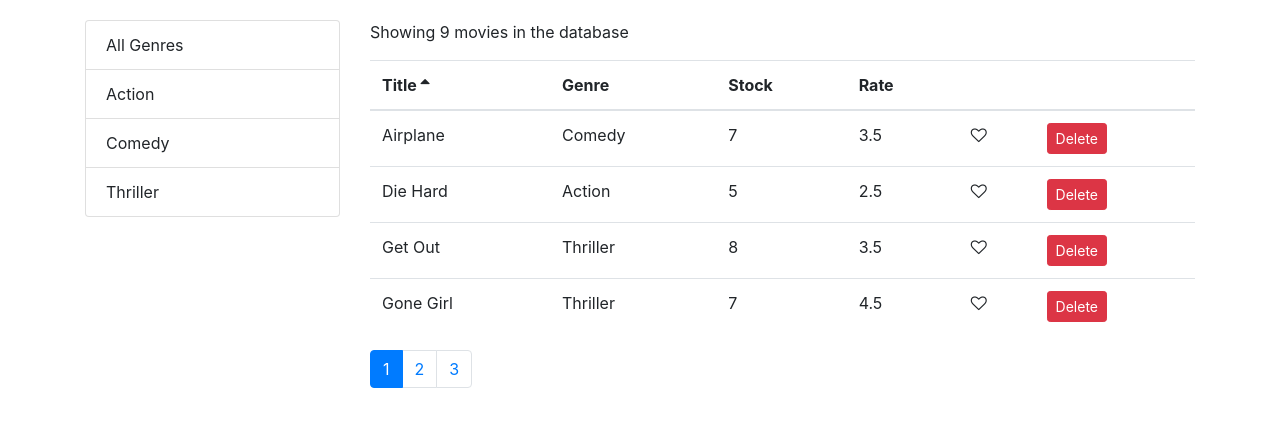
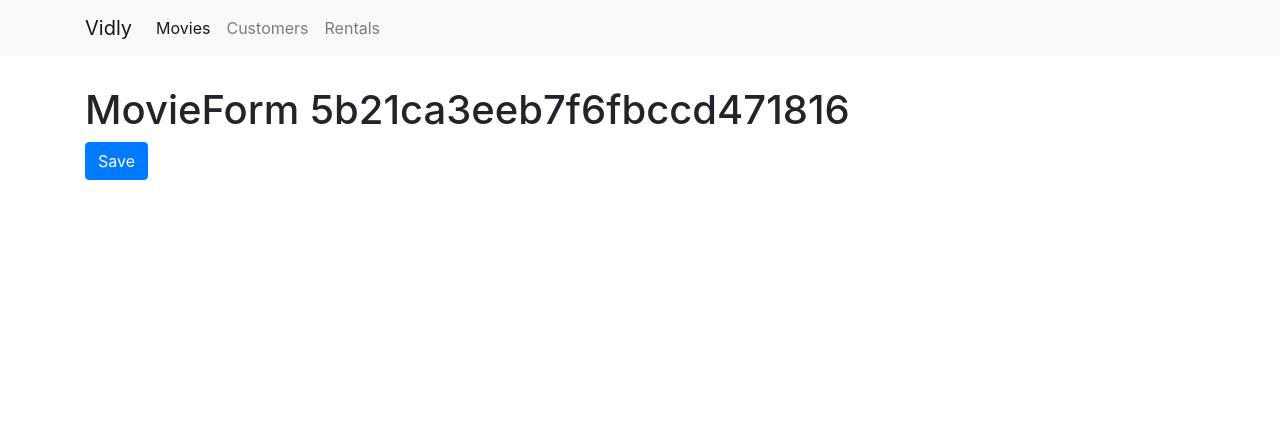
Before and after one commit to xDamneDx/Mastering-React, a React (Create React App) app in the folder vidly/: page /movies/5b21ca3eeb7f6fbccd471816 in a window 1280 px wide. Shown: the top 426 px of the page. Built offline with nearby package versions, Linux system fonts and the light colour scheme; the HTML template or start-up script is replaced by a standard one.

Commit message:
Completed the chapter 'Routing'

```diff
--- a/vidly/package.json
+++ b/vidly/package.json
@@ -12,6 +12,7 @@
     "prop-types": "^15.7.2",
     "react": "^16.13.1",
     "react-dom": "^16.13.1",
+    "react-router-dom": "^5.1.2",
     "react-scripts": "3.4.1"
   },
   "scripts": {
--- a/vidly/src/App.js
+++ b/vidly/src/App.js
@@ -1,12 +1,29 @@
 import React from 'react';
+import { Route, Switch, Redirect } from 'react-router-dom';
+import NavBar from './components/navBar';
+import NotFound from './components/notFound';
+import Movies from './components/movies';
+import Rentals from './components/rentals';
+import Customers from './components/customers';
+import MovieForm from './components/movieForm';
 import './App.css';
-import Movies from './components/movies';
 
 function App () {
   return (
-    <main className='container'>
-      <Movies />
-    </main>
+    <>
+      <NavBar />
+      <main className='container'>
+        <Switch>
+          <Route path='/movies/:id' component={MovieForm} />
+          <Route path='/movies' component={Movies} />
+          <Route path='/customers' component={Customers} />
+          <Route path='/rentals' component={Rentals} />
+          <Route path='/not-found' component={NotFound} />
+          <Redirect from='/' exact to='/movies' />
+          <Redirect to='/not-found' />
+        </Switch>
+      </main>
+    </>
   );
 }
 
--- a/vidly/src/components/common/tableBody.jsx
+++ b/vidly/src/components/common/tableBody.jsx
@@ -20,7 +20,7 @@
       <tbody>
         {data.map(item => (
           <tr key={item._id}>
-            {columns.map(column => <td key={this.createKey(item, column)} >{this.renderCell(item, column)}</td>)}
+            {columns.map(column => <td key={this.createKey(item, column)}>{this.renderCell(item, column)}</td>)}
           </tr>
         ))}
       </tbody>
--- /dev/null
+++ b/vidly/src/components/customers.jsx
@@ -0,0 +1,9 @@
+import React from 'react';
+
+const Customers = () => {
+  return (
+    <h1>Customers</h1>
+  );
+};
+
+export default Customers;
--- /dev/null
+++ b/vidly/src/components/movieForm.jsx
@@ -0,0 +1,12 @@
+import React from 'react';
+
+const MovieForm = ({ match, history }) => {
+  return (
+    <div>
+      <h1>MovieForm {match.params.id}</h1>
+      <button className='btn btn-primary' onClick={() => history.push('/movies')}>Save</button>
+    </div>
+  );
+};
+
+export default MovieForm;
--- a/vidly/src/components/moviesTable.jsx
+++ b/vidly/src/components/moviesTable.jsx
@@ -1,10 +1,11 @@
 import React, { Component } from 'react';
+import { Link } from 'react-router-dom';
 import Table from './common/table';
 import Like from './common/like';
 
 class MoviesTable extends Component {
   columns = [
-    { path: 'title', label: 'Title' },
+    { path: 'title', label: 'Title', content: movie => <Link to={`/movies/${movie._id}`}>{movie.title}</Link> },
     { path: 'genre.name', label: 'Genre' },
     { path: 'numberInStock', label: 'Stock' },
     { path: 'dailyRentalRate', label: 'Rate' },
--- /dev/null
+++ b/vidly/src/components/navBar.jsx
@@ -0,0 +1,25 @@
+import React from 'react';
+import { NavLink, Link } from 'react-router-dom';
+
+const NavBar = () => {
+  return (
+    <nav className='navbar navbar-expand-lg navbar-light bg-light'>
+      <div className='container'>
+        <Link className='navbar-brand' to='/'>Vidly</Link>
+        <button className='navbar-toggler' type='button' data-toggle='collapse' data-target='#navbarSupportedContent' aria-controls='navbarSupportedContent' aria-expanded='false' aria-label='Toggle navigation'>
+          <span className='navbar-toggler-icon' />
+        </button>
+
+        <div className='collapse navbar-collapse' id='navbarSupportedContent'>
+          <div className='navbar-nav'>
+            <NavLink className='nav-item nav-link' to='/movies'>Movies</NavLink>
+            <NavLink className='nav-item nav-link' to='/customers'>Customers</NavLink>
+            <NavLink className='nav-item nav-link' to='/rentals'>Rentals</NavLink>
+          </div>
+        </div>
+      </div>
+    </nav>
+  );
+};
+
+export default NavBar;
--- /dev/null
+++ b/vidly/src/components/notFound.jsx
@@ -0,0 +1,9 @@
+import React from 'react';
+
+const NotFound = () => {
+  return (
+    <h1>Not Found</h1>
+  );
+};
+
+export default NotFound;
--- /dev/null
+++ b/vidly/src/components/rentals.jsx
@@ -0,0 +1,9 @@
+import React from 'react';
+
+const Rentals = () => {
+  return (
+    <h1>Rentals</h1>
+  );
+};
+
+export default Rentals;
--- a/vidly/src/index.css
+++ b/vidly/src/index.css
@@ -3,7 +3,7 @@
     "Ubuntu", "Cantarell", "Fira Sans", "Droid Sans", "Helvetica Neue",
     sans-serif;
   margin: 0;
-  padding: 20px 0 0 0;
+  padding: 0 0 0 0;
 
   -webkit-font-smoothing: antialiased;
   -moz-osx-font-smoothing: grayscale;
@@ -14,6 +14,10 @@
     monospace;
 }
 
+.navbar {
+  margin-bottom: 30px;
+}
+
 .clickable {
   cursor: pointer;
 }
--- a/vidly/src/index.js
+++ b/vidly/src/index.js
@@ -1,6 +1,7 @@
 import React from 'react';
 import ReactDOM from 'react-dom';
 import './index.css';
+import { BrowserRouter } from 'react-router-dom';
 import App from './App';
 import * as serviceWorker from './serviceWorker';
 import 'bootstrap/dist/css/bootstrap.css';
@@ -8,7 +9,9 @@
 
 ReactDOM.render(
   <React.StrictMode>
-    <App />
+    <BrowserRouter>
+      <App />
+    </BrowserRouter>
   </React.StrictMode>,
   document.getElementById('root')
 );
```
Also changed, not shown: 1 other file (tests, documents, lock files or other folders).
